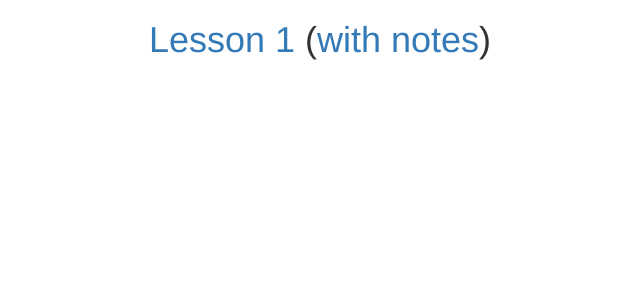
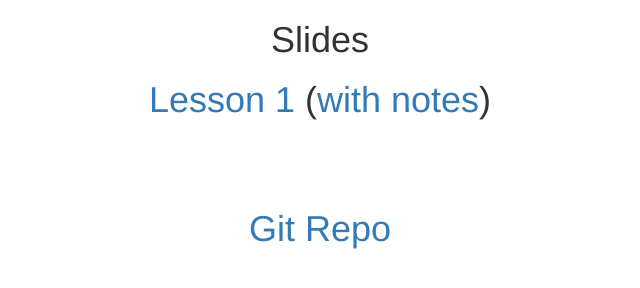
Before and after one commit to Grogs/scala-course-semester5, a website: page index.html in a window 1280 px wide. Shown: the whole page, without its empty margins (320-960 px from the left). Drawn offline with nearby package versions, Linux system fonts and the light colour scheme.

```diff
--- a/index.html
+++ b/index.html
@@ -1,6 +1,6 @@
 <html>
 	<head>
-		<title>Functional Programming with Scala</title>
+		<title>Fullstack Scala</title>
 		<link href="https://maxcdn.bootstrapcdn.com/bootstrap/3.3.7/css/bootstrap.min.css" rel="stylesheet" integrity="sha384-BVYiiSIFeK1dGmJRAkycuHAHRg32OmUcww7on3RYdg4Va+PmSTsz/K68vbdEjh4u" crossorigin="anonymous">
 		<style>
 			body {
@@ -9,6 +9,7 @@
 		</style>
 	</head>
 	<body>
+		<h1>Slides</h1>
 		<h1><a href="lesson-1.html">Lesson 1</a> (<a href="lesson-1.html?showNotes=true">with notes</a>)</h1>
 		<!--<h1><a href="lesson-2.html">Lesson 2</a></h1>-->
 		<!--<h1><a href="https://github.com/Grogs/scala-course/blob/lesson3/README.md">Lesson 3</a></h1>-->
@@ -17,5 +18,7 @@
 		<!--<h1><a href="lesson-6.html">Lesson 6</a></h1>-->
 		<!--<h1><a href="lesson-7.html">Lesson 7</a></h1>-->
 		<!-- <h1><a href="lesson-8.html">Lesson 8</a></h1> -->
+		<br /><br /><br />
+		<h1><a href="https://github.com/grogs/scala-course">Git Repo</a></h1>
 	</body>
 </html>
```
